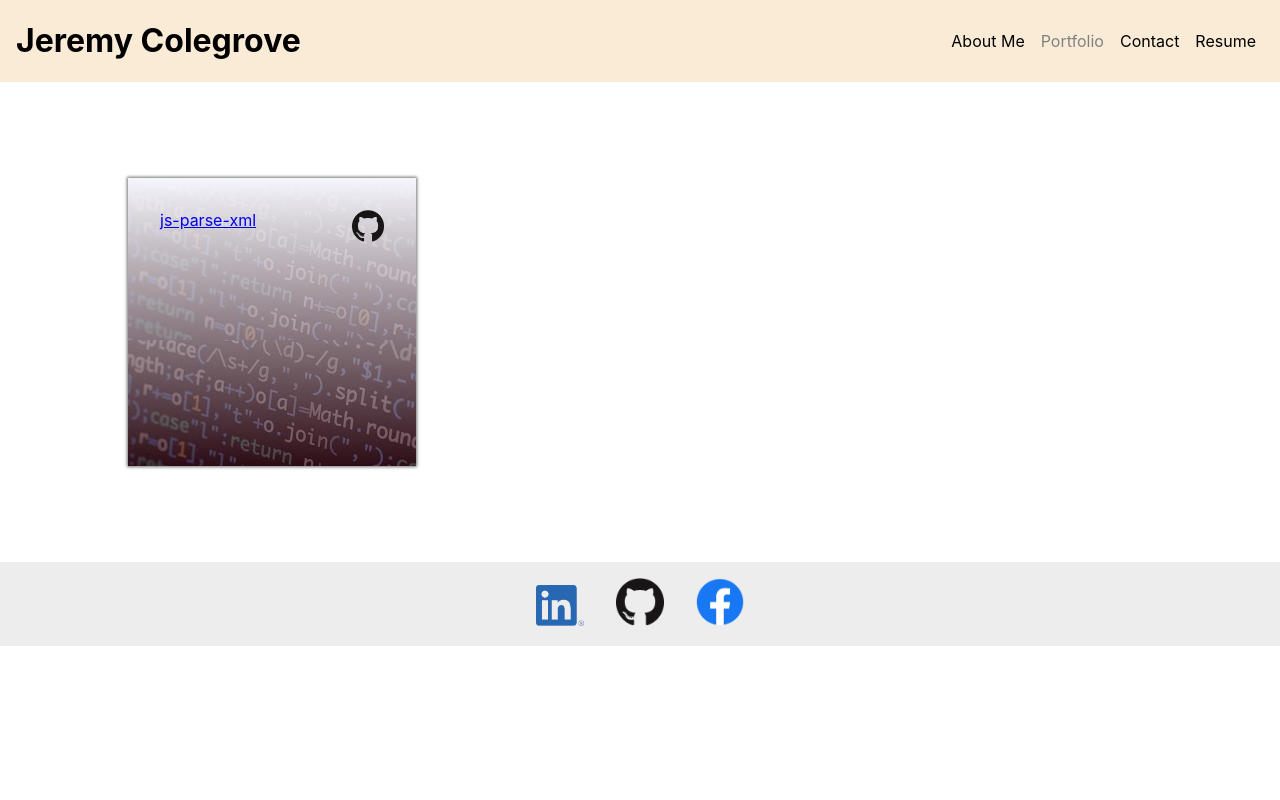
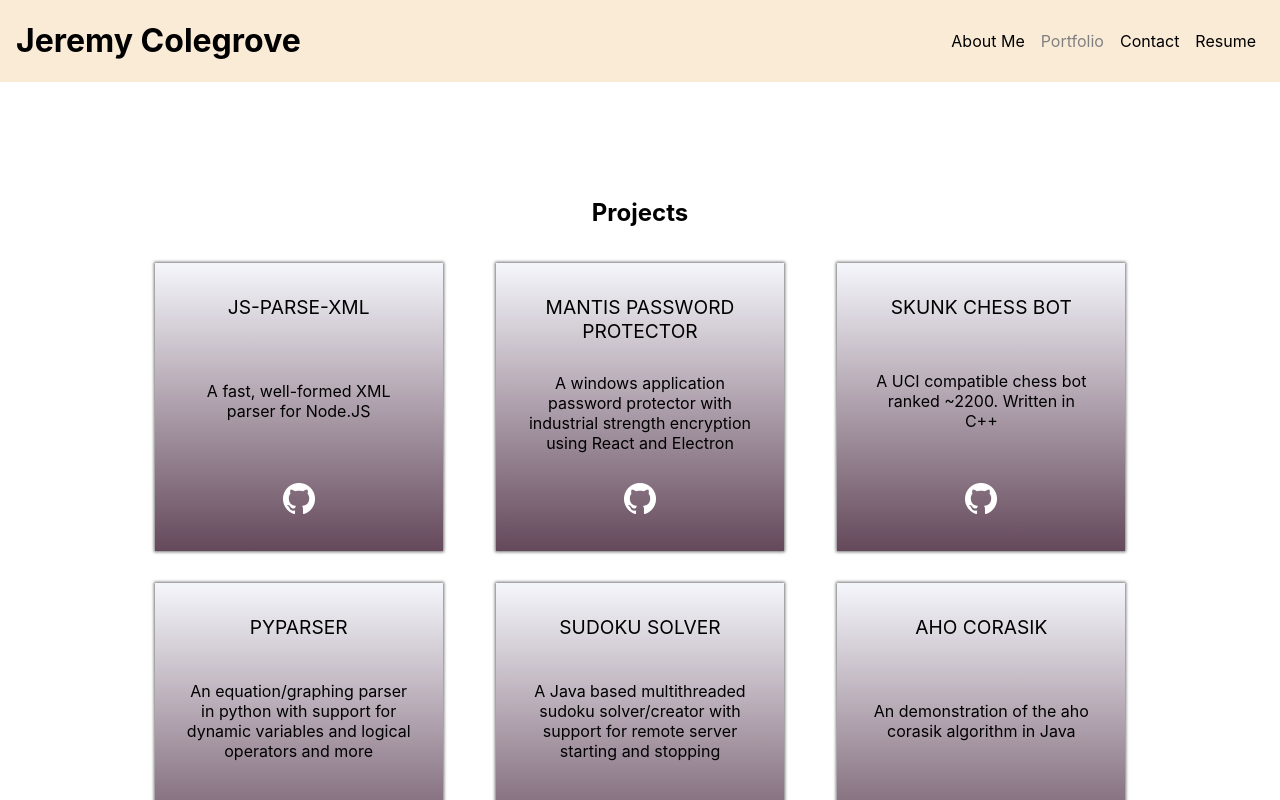
Before and after one commit to JeremyColegrove2U/jc-portfolio, a React (Create React App) app: page / in a window 1280 px wide. Both pictures are taken after a click on the element "Portfolio". Shown: the top 800 px of the page. Built offline with nearby package versions, Linux system fonts and the light colour scheme.

Commit message:
Completed projects page  with relevant github and deployment links

```diff
--- a/src/components/body/about/index.js
+++ b/src/components/body/about/index.js
@@ -4,12 +4,11 @@ function AboutMe() {
   return (
     <section>
 
+      <img src={Profile} alt="Profile image" className="profile-img"/>
       <div className="content">
-      <img src={Profile} alt="Profile image" className="profile-img"/>
-
-      <p>
-        Hey there! I'm Jeremy. I'm currently pursuing a degree in Computer Science from the University of Minnesota. I previously obtained my AA degree in Businesses Administration from Rasmussen College. I started coding when I was about 10 years old, since then I have released over ten mobile apps, launched a task management company with my colleagues, and developed a passion for algorithms and data structures. My favorite language is C/C++, I like to ride motorcycles, and I own some Dogecoin!
-      </p>
+        <p>
+          Hey there! I'm Jeremy. I'm currently pursuing a degree in Computer Science from the University of Minnesota. I previously obtained my AA degree in Businesses Administration from Rasmussen College. I started coding when I was about 10 years old, since then I have released over ten mobile apps, launched a task management company with my colleagues, and developed a passion for algorithms and data structures. My favorite language is C/C++, I like to ride motorcycles, and I own some Dogecoin!
+        </p>
       </div>
     </section>
   )
--- a/src/components/body/portfolio/index.js
+++ b/src/components/body/portfolio/index.js
@@ -6,8 +6,33 @@ import NPM from '../../../assets/images/npm.jpg'
 function Portfolio() {
   return (
     <section>
+
       <div className="content">
-      <Project name="js-parse-xml" github="https://github.com/JeremyMColegrove/js-parse-xml" link="https://www.npmjs.com/package/js-parse-xml" image={NPM} ></Project>
+        <h1>
+          Projects
+        </h1>
+        <div className="project-container">
+          <Project name="js-parse-xml" github="https://github.com/JeremyMColegrove/js-parse-xml" link="https://www.npmjs.com/package/js-parse-xml" image={NPM} >
+            A fast, well-formed XML parser for Node.JS
+          </Project>
+          <Project name="Mantis Password Protector" github="https://github.com/JeremyMColegrove/mantis-password-protector" link="https://github.com/JeremyMColegrove/mantis-password-protector" image={NPM} >
+            A windows application password protector with industrial strength encryption using React and Electron
+          </Project>
+          <Project name="Skunk Chess Bot" github="https://github.com/JeremyMColegrove/skunk_chess_bot" link="https://github.com/JeremyMColegrove/skunk_chess_bot" image={NPM} >
+            A UCI compatible chess bot ranked ~2200. Written in C++
+          </Project>
+          <Project name="PyParser" github="https://github.com/JeremyMColegrove/PyParser" link="https://github.com/JeremyMColegrove/PyParser" image={NPM} >
+            An equation/graphing parser in python with support for dynamic variables and logical operators and more
+          </Project>
+          <Project name="Sudoku Solver" github="https://github.com/JeremyMColegrove/SudokuSolver" link="https://github.com/JeremyMColegrove/SudokuSolver" image={NPM} >
+            A Java based multithreaded sudoku solver/creator with support for remote server starting and stopping
+          </Project>
+          <Project name="Aho Corasik" github="https://github.com/JeremyMColegrove/AhoCorasik" link="https://github.com/JeremyMColegrove/AhoCorasik" image={NPM} >
+            An demonstration of the aho corasik algorithm in Java
+          </Project>
+
+
+        </div>
       </div>
     </section>
   )
--- a/src/components/body/portfolio/project.js
+++ b/src/components/body/portfolio/project.js
@@ -1,12 +1,16 @@
 import React from 'react'
-import Github from '../../../assets/images/github.png'
+import Github from '../../../assets/images/github_light.png'
 function Project(props) {
-  const {link, github, name, image} = props
+  const {link, github, name, children} = props
   return (
-    <div className="project" style={{backgroundImage:`linear-gradient(to bottom, rgba(245, 246, 252, 1), rgba(57, 11, 23, 0.7)), url( ${image} )`}}>
-            <a href={link}>
+    //   , url( ${image} ) // add this to below in case projects should contain an image as their background
+    <div className="project" style={{backgroundImage:`linear-gradient(to bottom, rgba(245, 246, 252, 1), rgba(57, 11, 23, 0.7))`}}>
+            <a className="project-link" href={link}>
                 {name}
             </a>
+            <p>
+                {children}
+            </p>
             <a href={github}>
                 <img src={Github} alt="github link" className="project-image"/>
             </a>
--- a/src/index.css
+++ b/src/index.css
@@ -36,7 +36,8 @@ footer {
 section {
   margin-block: 6em;
   display: flex;
-  justify-content: center;
+  flex-direction: column;
+  align-items: center;
 }
 
 .links {
@@ -54,12 +55,15 @@ section {
 }
 
 .content {
+  display: flex;
+  flex-direction: column;
+  justify-content: center;
   width:80%;
   max-width: 90em;
 }
 
 .footer-url-image {
-  width:3em;
+  width:2em;
   margin-inline:1em;
 }
 
@@ -72,12 +76,35 @@ section {
   width:2em;
 }
 
+.project-container {
+  justify-items: center;
+  display: grid;
+  grid-template-columns: repeat( auto-fit, minmax(20em, 2fr) );
+}
+
+.project-link {
+  text-decoration: none;
+  font-size: larger;
+  text-transform: uppercase;
+  color: black;
+}
+.project-link:hover {
+  color: grey;
+}
+
 .project {
   background-color: var(--project-background);
   width: 14em;
   height: 14em;
   display: flex;
+  flex-direction: column;
   justify-content: space-between;
   padding: 2em;
   box-shadow: 0px 0px 3px 1px rgb(113, 113, 113);
+  margin:1em;
 }
+
+.project:hover {
+  box-shadow: 0px 0px 8px 4px rgb(113, 113, 113);
+  transition: box-shadow 1s;
+}
```
Also changed, not shown: src/assets/images/github_light.png (added).
